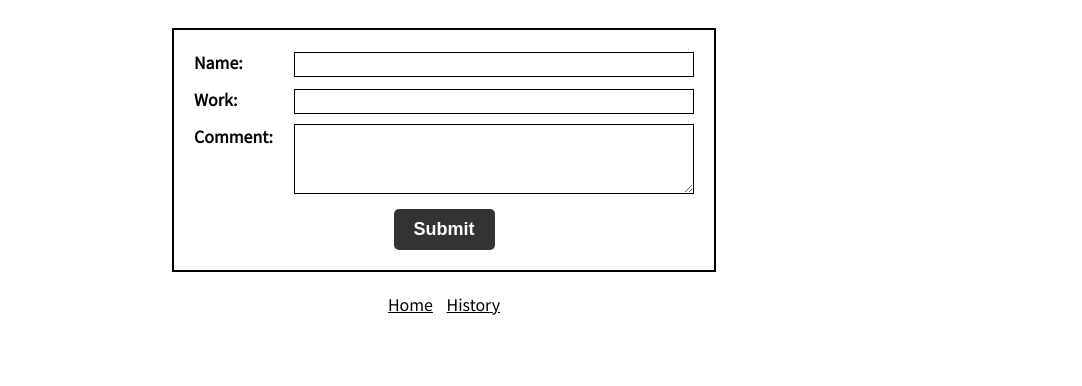
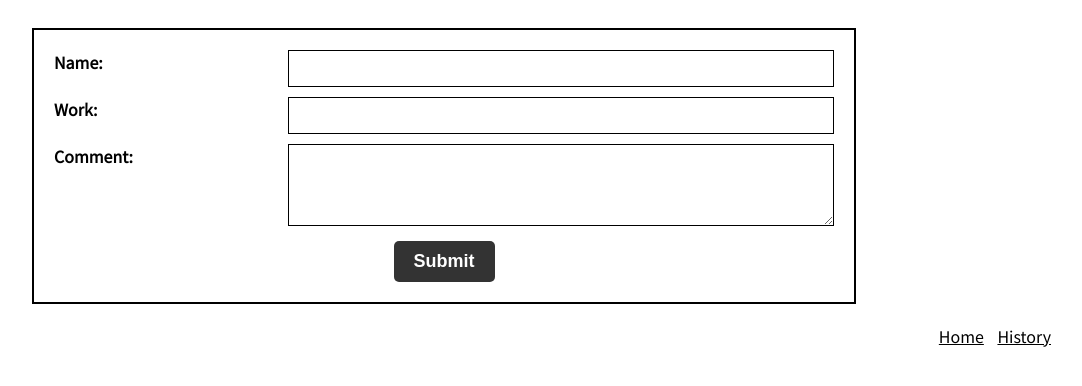
Before and after one commit to Risa2024/daily-report, a website built with Vite: page index.html in a window 1280 px wide. Shown: the whole page, without its empty margins (196-1278 px from the left). Built offline with nearby package versions, Linux system fonts and the light colour scheme; some packages are replaced by stand-ins of ours.

Commit message:
fix:style

```diff
--- a/src/style.css
+++ b/src/style.css
@@ -9,7 +9,7 @@ form
 .form {
   border: 2px solid #000;
   padding: 20px;
-  max-width: 500px;
+  max-width: 780px;
   width: 100%;
   margin: 0 auto;
 }
@@ -20,10 +20,10 @@ form
 .form-title {
   font-weight: bold;
   cursor: pointer;
-  width: 20%;
+  width: 30%;
 }
 .form-field {
-  width: 78%;
+  width: 70%;
 }
 .form-button {
   text-align: center;
@@ -34,9 +34,9 @@ input, textarea
 */
 .input-field {
   width: 100%;
-  padding: 4px;
+  padding: 10px;
   border: 1px solid #000;
-  align-items: center;
+  box-sizing: border-box;
 }
 
 /*
@@ -62,7 +62,7 @@ history-link
 */
 .history-link {
   margin-top: 20px;
-  text-align: center;
+  text-align: right;
 }
 .history-link > a {
   margin: 0 5px;
```
Also changed, not shown: history.html (+2 -2 lines).
